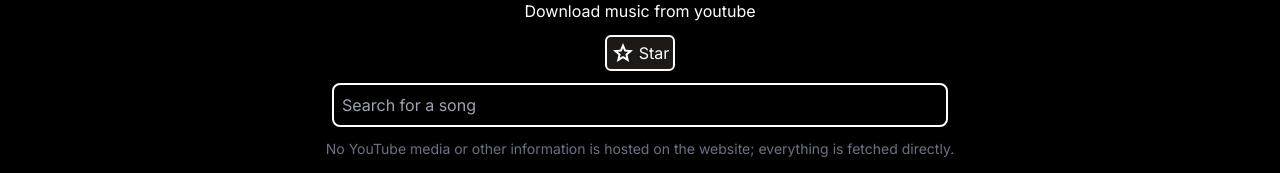
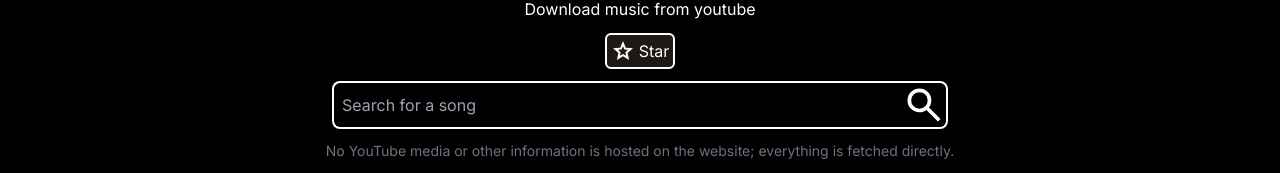
Before and after one commit to TzurS11/ytmdl, a Next.js app: page / in a window 1280 px wide. Shown: the part 369-542 px from the top of the page. Built offline with nearby package versions, Linux system fonts and the light colour scheme.

Commit message:
search button

```diff
--- a/app/page.tsx
+++ b/app/page.tsx
@@ -1,15 +1,30 @@
 "use client";
 import SearchSongCard from "@/components/SearchSongCard";
 import { KeyboardEvent, MouseEvent, useEffect, useState } from "react";
-import { SongDetailed } from "ytmusic-api";
+import YTMusic, { SongDetailed } from "ytmusic-api";
 
 import YouTube, { YouTubeEvent, YouTubeProps } from "react-youtube";
+import getConfig from "next/config";
 
 // export let player: YouTubeEvent<any> | undefined = undefined;
 
 export default function Home() {
   let [searchResults, setSearchResults] = useState<SongDetailed[]>([]);
   let [resultsEmpty, setResultsEmpty] = useState<boolean>(false);
+
+  function fetchSearch(query: string) {
+    fetch(`/api/search/${query}`)
+      .then((res) => res.json())
+      .then((data) => {
+        setSearchResults(data);
+        console.log(data);
+        if (data.length > 0) {
+          setResultsEmpty(false);
+        } else {
+          setResultsEmpty(true);
+        }
+      });
+  }
   function handleEnter(event: KeyboardEvent<HTMLInputElement>) {
     if (event.key != "Enter") return;
     const textField = event.target as HTMLInputElement;
@@ -17,16 +32,17 @@
       setResultsEmpty(false);
       return;
     }
-    fetch(`/api/search/${textField.value}`)
-      .then((res) => res.json())
-      .then((data) => {
-        setSearchResults(data);
-        if (data.length > 0) {
+    fetchSearch(textField.value);
+  }
+  function handleSearchButton() {
+    const textField = document.getElementById(
+      "searchQueryInput"
+    ) as HTMLInputElement;
+    if (textField.value.trim() == "") {
       setResultsEmpty(false);
-        } else {
-          setResultsEmpty(true);
+      return;
     }
-      });
+    fetchSearch(textField.value);
   }
   let opts: YouTubeProps["opts"] = {
     playerVars: {
@@ -88,20 +104,29 @@
         </div>
         <div
           className={
-            " flex items-center flex-col min-w-[300px] gap-y-2 w-full lg:w-[50%] px-3"
+            " flex items-center flex-col min-w-[300px] gap-y-2 w-full lg:w-[50%] px-3 "
           }
         >
+          <div className={"flex items-center flex-row w-full h-12"}>
             <input
               enterKeyHint="search"
               onKeyDown={(event) => {
                 handleEnter(event);
               }}
+              id="searchQueryInput"
               type="text"
               name="query-ytmdl"
               placeholder="Search for a song"
-            className="bg-transparent border-white border-2 rounded-lg p-2 focus:outline-none w-full"
+              className="bg-black border-white border-2 border-r-0 rounded-l-lg h-12 focus:outline-none focus:bg-black w-full pl-2"
               spellCheck="false"
             />
+            <img
+              src="./search.svg"
+              alt=""
+              onClick={handleSearchButton}
+              className="border-white border-2 border-l-0 rounded-r-lg h-full cursor-pointer"
+            />
+          </div>
 
           {searchResults.length > 0 && (
             <div className="p-3 gap-y-3 flex flex-col overflow-hidden bg-transparent border-white border-2 rounded-lg w-full">
--- a/components/SearchSongCard.tsx
+++ b/components/SearchSongCard.tsx
@@ -91,10 +91,13 @@
 
       worker.addEventListener("message", async (mes) => {
         if (mes.data[1] != undefined) {
-          downloadProgress.style.display = "flex";
-          progressValue.innerText = (mes.data[1] * 100).toFixed(0) + "%";
-          downloadProgressPercentage.style.width = mes.data[1] * 100 + "%";
-          return;
+          const update = (Math.random() * 200).toFixed(0) == "1";
+          if (update) {
+            downloadProgress.style.display = "flex";
+            progressValue.innerText = (mes.data[1] * 100).toFixed(0) + "%";
+            downloadProgressPercentage.style.width = mes.data[1] * 100 + "%";
+            return;
+          }
         }
         if (mes.data[0] == undefined) return;
         const mp3Data = mes.data[0] as Uint8Array[];
--- a/package.json
+++ b/package.json
@@ -19,6 +19,7 @@
     "audio-decode": "^1.2.5",
     "axios": "^1.6.8",
     "browser-id3-writer": "^6.1.0",
+    "csrf": "^3.1.0",
     "ffmpeg-static": "^5.2.0",
     "fluent-ffmpeg": "^2.1.2",
     "http-status-codes": "^2.3.0",
```
Also changed, not shown: app/api/search/[query]/route.ts (+3 -21 lines), public/search.svg (added), 1 other file (tests, documents, lock files or other folders). Lines whose indentation alone changed are shown as unchanged.
